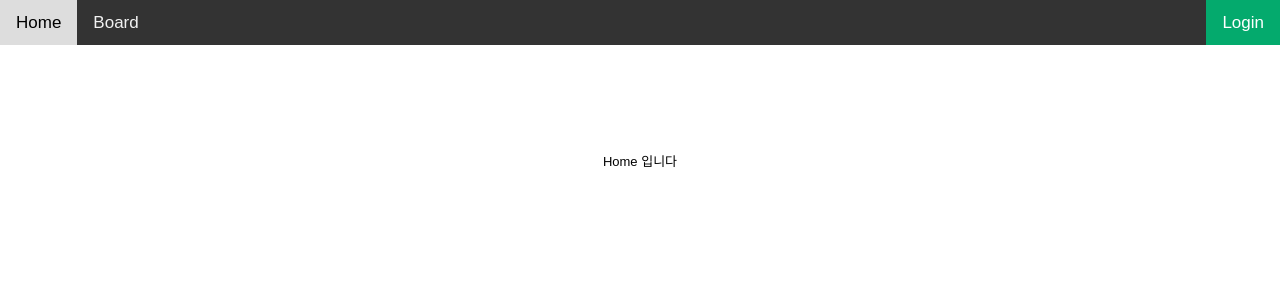
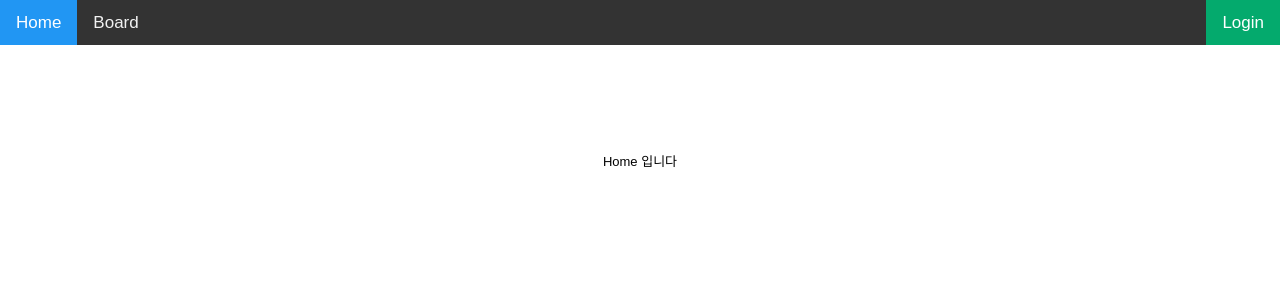
Before and after one commit to inthej/spring-react-board, a React (Create React App) app in the folder frontend/: page / in a window 1280 px wide. Shown: the top 300 px of the page. Built offline with nearby package versions, Linux system fonts and the light colour scheme.

Commit message:
fix: nav 메뉴 활성화 버그 수정, html & css 조정

```diff
--- a/frontend/src/layouts/MainLayout/MainLayout.js
+++ b/frontend/src/layouts/MainLayout/MainLayout.js
@@ -9,7 +9,7 @@ const MainLayout = (props) => {
   return (
     <div className="main-layout-container">
       <Topnav className="topnav">
-        <NavLink to="/home" activeclassname="active">
+        <NavLink to="/" activeclassname="active">
           Home
         </NavLink>
         <NavLink to="/board" activeclassname="active">
--- a/frontend/src/pages/Board/BoardList.css
+++ b/frontend/src/pages/Board/BoardList.css
@@ -21,6 +21,11 @@
   align-items: center;
   width: 100%;
   margin-bottom: 10px;
+}
+
+.board-content {
+  width: 100%;
+  height: 100%;
 }
 
 .board-footer {
--- a/frontend/src/pages/Board/BoardList.js
+++ b/frontend/src/pages/Board/BoardList.js
@@ -118,6 +118,8 @@ const BoardList = () => {
             글쓰기
           </button>
         </div>
+      </div>
+      <div className="board-content">
         <table>
           <thead>
             <tr>
```
